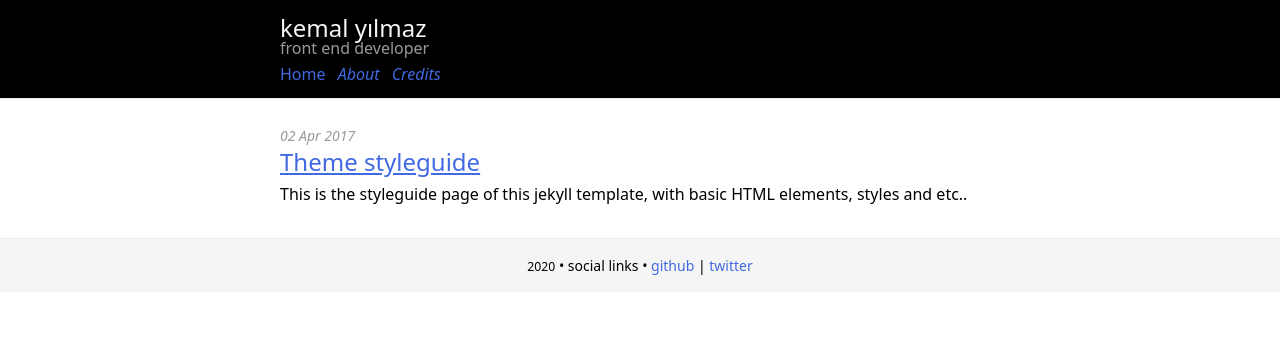
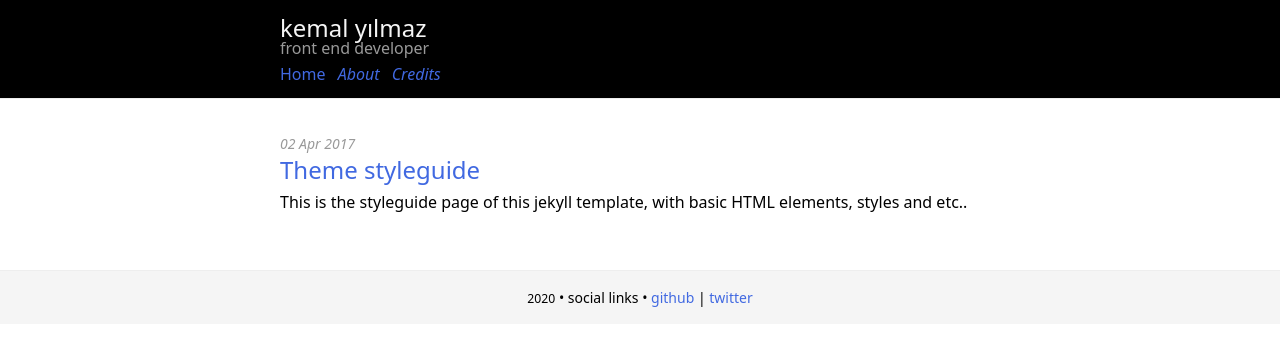
Before and after one commit to xkema/xkema.github.io, a Jekyll site: the page built from _pages/index.md, in a window 1280 px wide. Shown: the top 346 px of the page. Built offline with Jekyll 4.4.1, drawn with Linux system fonts in a browser that asks for light colours.

Commit message:
Updated theme styles with larger pads
- Added focus rings to post tiltes on posts list page

```diff
--- a/_sass/base.scss
+++ b/_sass/base.scss
@@ -30,7 +30,7 @@ body {
 
 p {
   margin-top: 0;
-  margin-bottom: .5rem;
+  margin-bottom: 1.5rem;
 }
 
 a {
@@ -48,7 +48,7 @@ h4,
 h5,
 h6 {
   margin-top: 0;
-  margin-bottom: .5rem;
+  margin-bottom: 1.5rem;
   font-weight: 500;
   line-height: 1.2;
 }
@@ -73,7 +73,7 @@ ul {
 }
 
 hr {
-  margin: 1rem 0;
+  margin: 1.5rem 0;
 }
 
 blockquote {
@@ -88,8 +88,8 @@ pre {
   font-family: var(--font-stack-monospace);
   code {
     display: block;
-    padding: 1em;
-    margin: 1em 0;
+    padding: 1rem;
+    margin: 1.5rem 0;
     overflow-x: scroll;
   }
 }
@@ -108,7 +108,7 @@ table {
   border-collapse: collapse;
   border-spacing: 0;
   margin-top: 0;
-  margin-bottom: .5rem;
+  margin-bottom: 1.5rem;
   tbody {
     tr {
       &:nth-child(odd) {
--- a/_sass/theme.scss
+++ b/_sass/theme.scss
@@ -7,7 +7,7 @@ body {
 }
 
 main {
-  padding: 1.5rem 0 1rem;
+  padding: 2rem 0 2rem;
 }
 
 hr {
@@ -34,7 +34,7 @@ hr {
       margin: 0;
       line-height: 1;
       font-weight: 300;
-      font-size: 1.5em;
+      font-size: 1.5rem;
       a {
         color: var(--color-almost-white);
         text-decoration: none;
@@ -120,10 +120,20 @@ hr {
   list-style: none;
   li {
     display: block;
-    margin-bottom: 1em;
+    margin-bottom: 2rem;
+    &:last-child {
+      margin-bottom: 0;
+    }
   }
   .post-title {
-    font-size: 1.5em;
+    font-size: 1.5rem;
+    margin-bottom: .5rem;
+    a {
+      text-decoration: none;
+      &:focus {
+        outline: 1px dotted var(--link-hover-color);
+      }
+    }
   }
 }
 
@@ -142,7 +152,7 @@ hr {
   }
   .post-tags {
     display: inline-block;
-    margin-bottom: .5rem;
+    margin-bottom: 1.5rem;
     .post-tag {
       display: block;
       float: left;
@@ -183,9 +193,11 @@ hr {
 
 @media (max-width: 768px) {
   .post-content,
-  .page-content {
+  .page-content,
+  .post-excerpt {
     font-size: 1.125rem;
   }
+
   .site-nav {
     .nav-main {
       display: none;
```
Also changed, not shown: _posts/2017-04-02-theme-styleguide.md (+2 -0 lines).
